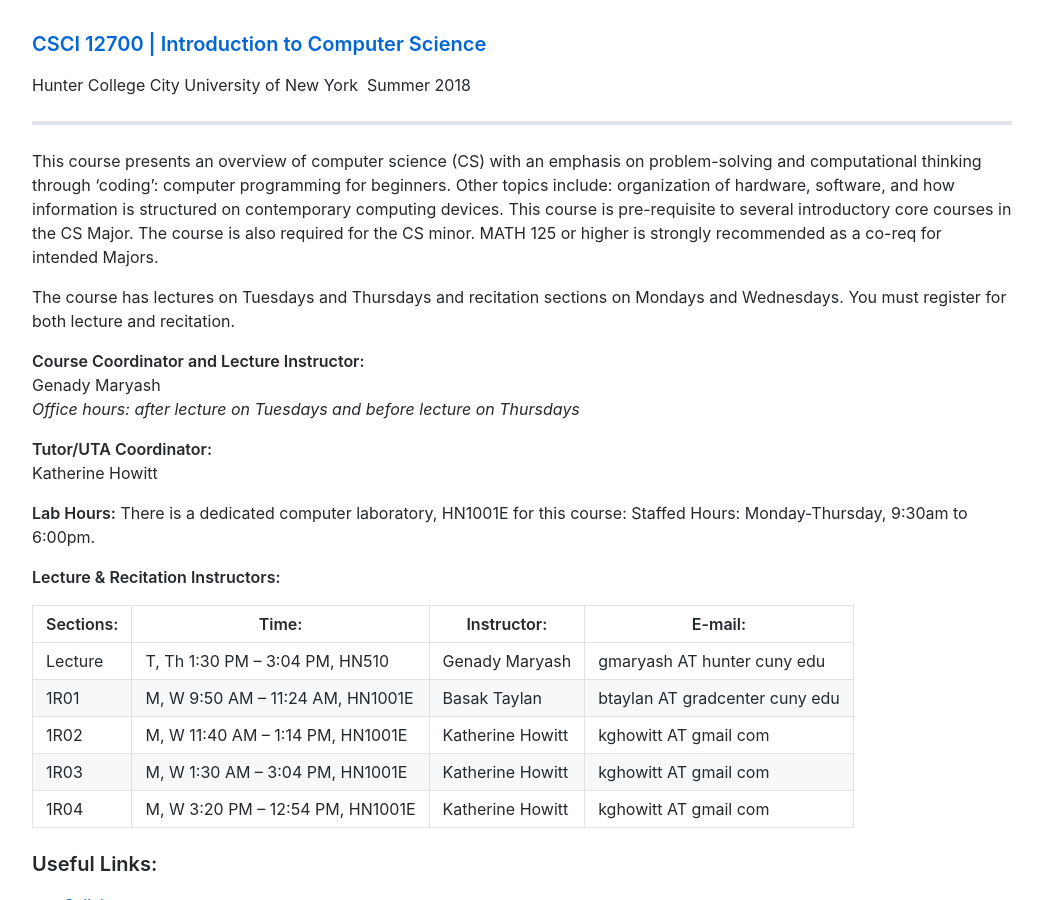
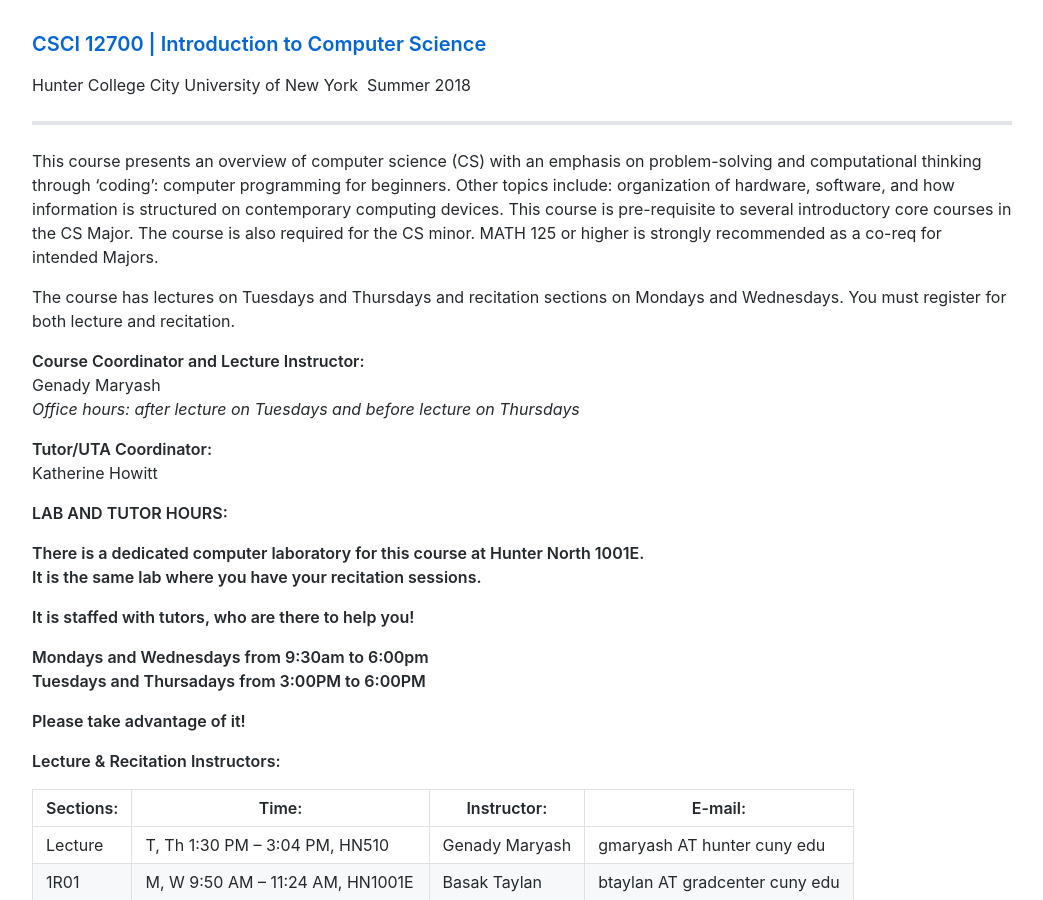
Before and after one commit to maryash/maryash.github.io, a Jekyll site: the page built from summer2018.md, in a window 1280 px wide and 900 px high. Shown: the whole window, without its empty margins (118-1161 px from the left). Built offline with Jekyll 4.4.1, drawn with Linux system fonts in a browser that asks for light colours; comment, search, counter and statistics services are not loaded.

Commit message:
Update summer2018.md

```diff
--- a/summer2018.md
+++ b/summer2018.md
@@ -18,8 +18,18 @@
 **Tutor/UTA Coordinator:**
 Katherine Howitt
 
-**Lab Hours:** There is a dedicated computer laboratory, HN1001E for this course:
-Staffed Hours: Monday-Thursday, 9:30am to 6:00pm.
+**LAB AND TUTOR HOURS:**
+
+**There is a dedicated computer laboratory for this course at Hunter North 1001E.**
+**It is the same lab where you have your recitation sessions.**
+
+**It is staffed with tutors, who are there to help you!**
+
+**Mondays and Wednesdays from 9:30am to 6:00pm**
+**Tuesdays and Thursadays from 3:00PM to 6:00PM**
+
+**Please take advantage of it!**
+
 
 **Lecture & Recitation Instructors:**
 
```
